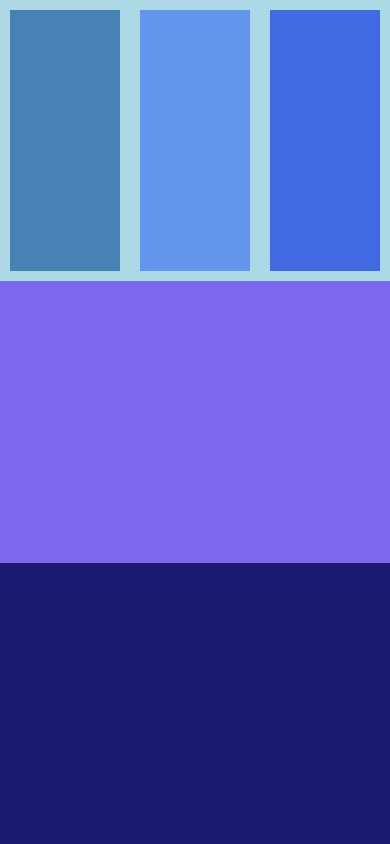
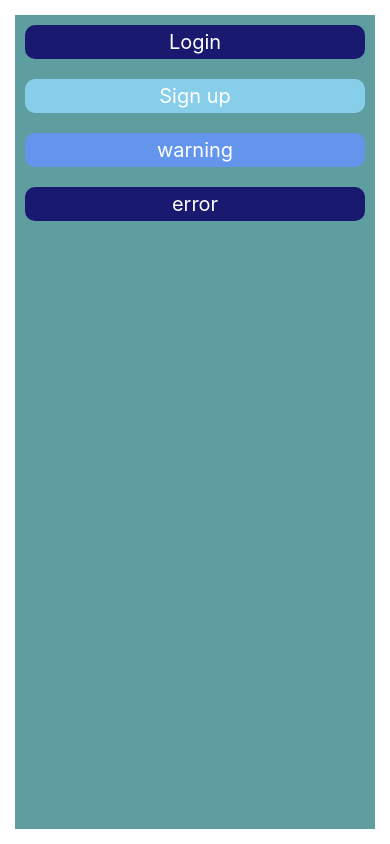
Before and after one commit to itsmegarvin/Firstapp, a React Native app: screen / in a window 390 px wide. Built offline with nearby package versions, Linux system fonts and the light colour scheme.

Commit message:
styling for the buttons

```diff
--- a/App.js
+++ b/App.js
@@ -1,18 +1,24 @@
-
+/* Styling button in RN using touchableHighlight and touchableOpacity */
 import React from "react";
-import { View, StyleSheet } from "react-native";
+import {Text, View, StyleSheet, TouchableHighlight } from "react-native";
 
 function App() {
 
   return(
     <View style={styles.main}>
-        <View style={styles.box1}>
-            <View style={styles.innerbox1}></View>
-            <View style={styles.innerbox2}></View>
-            <View style={styles.innerbox3}></View>
-        </View>
-        <View style={styles.box2}></View>
-        <View style={styles.box3}></View>
+          <TouchableHighlight>
+            <Text style={styles.button}>Login</Text>
+          </TouchableHighlight>
+          <TouchableHighlight>
+            <Text style={[styles.button, styles.signup]}>Sign up</Text>
+          </TouchableHighlight>
+          <TouchableHighlight>
+            <Text style={[styles.button, styles.warning]}>warning</Text>
+          </TouchableHighlight>
+          <TouchableHighlight>
+            <Text style={[styles.button, styles.error]}>error</Text>
+          </TouchableHighlight>
+
 
     </View>
 
@@ -23,35 +29,24 @@ const styles= StyleSheet.create({
     main:{
       flex:1,  // this considers the whole screen.
       // flexDirection:"row"
+      backgroundColor:"cadetblue",
+      margin:15
     },
-    box1:{
-      flex:1,
-      backgroundColor:"lightblue",
-      flexDirection:"row"
+    button:{
+      fontSize:20,
+      backgroundColor:"midnightblue",
+      color:'#fff',
+      textAlign:"center",
+      margin:10,
+      padding:5,
+      borderRadius:10,
+      shadowColor:"red",
+      elevation:5,
+      shadowOpacity:1
     },
-    box2:{
-      flex:1,
-      backgroundColor:"mediumslateblue"
-    },
-    box3:{
-      flex:1,
-      backgroundColor:"midnightblue"
-    },
-    innerbox1:{
-      flex:1,
-      backgroundColor:"steelblue",
-      margin:10
-    },
-    innerbox2:{
-      flex:1,
-      backgroundColor:"cornflowerblue",
-      margin:10
-    },
-    innerbox3:{
-      flex:1,
-      backgroundColor:"royalblue",
-      margin:10
-    }
+    signup:{backgroundColor:"skyblue"},
+    warning:{backgroundColor:"cornflowerblue"},
+    error:{backgroundColor:"midnightblue"}
 
 })
 
@@ -60,7 +55,6 @@ const styles= StyleSheet.create({
 export default App;
 
 /*
-> Creating an responsive UI.
-> its all about manipulating flex.
 > types of blue color (blue,lightblue,darkblue,darkslateblue,skyblue,lightskyblue,lightsteelblue, mediumblue, mediumslateblue, midnightblue, navy, royalblue,slateblue,steelblue,cornflowerblue,cadetblue,dodgerblue)
+> As we know that buttons cannot be styled like Text. But also with the use of touchableHighlight and touchableOpacity we can style the button.
 */
```
